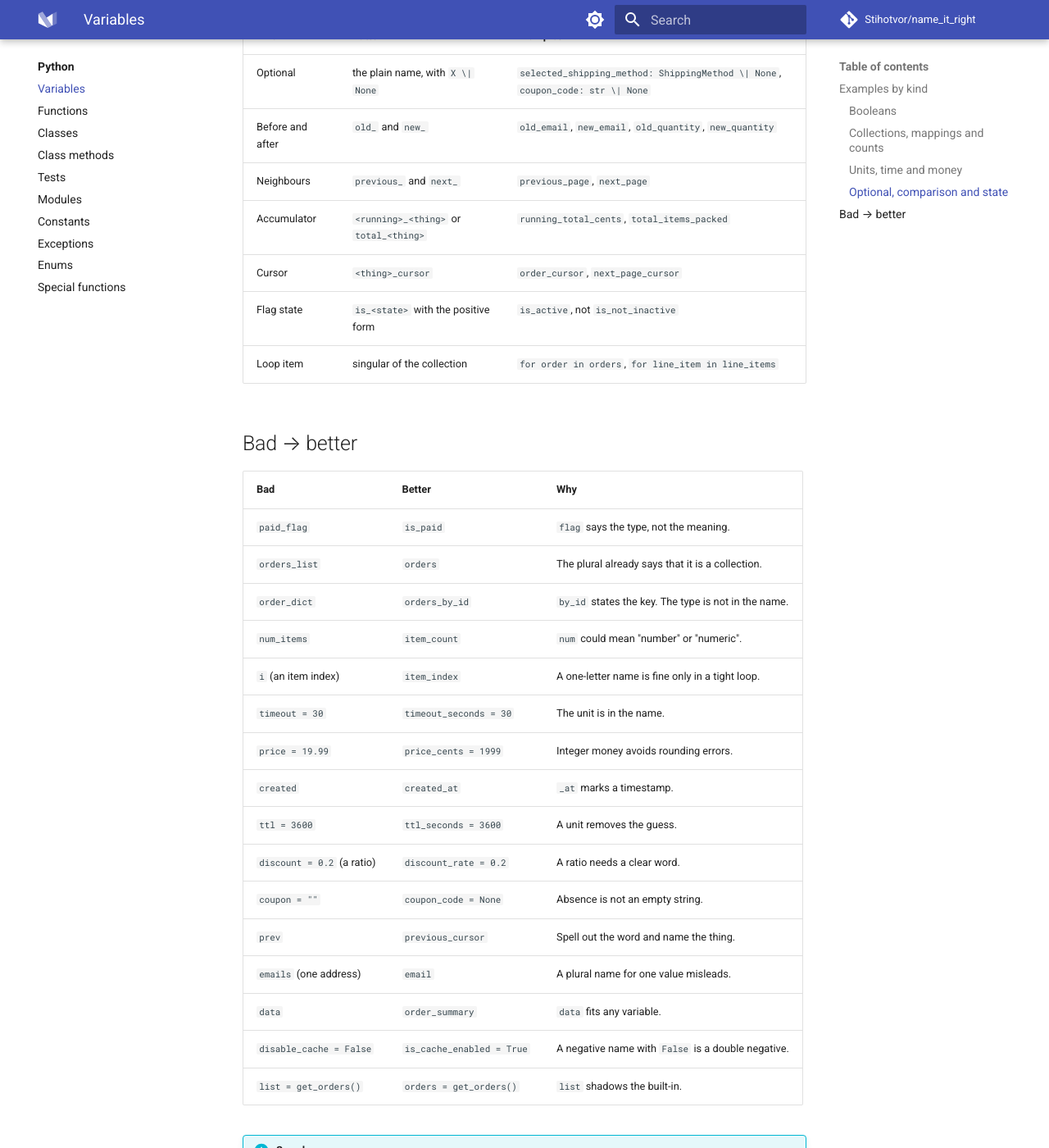
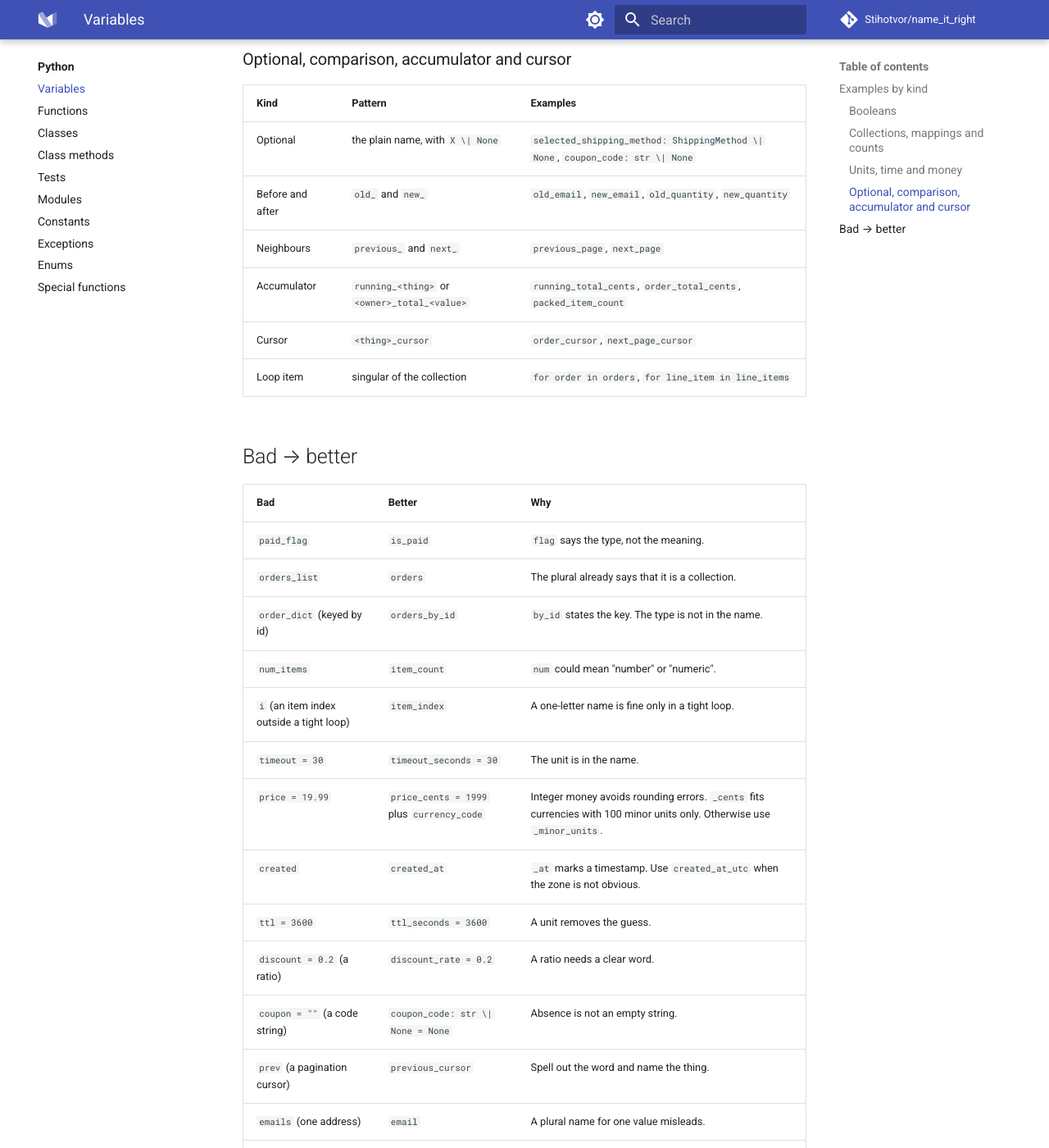
Before and after one commit to Stihotvor/name_it_right, an MkDocs documentation site: the page built from docs/python/variables.md, in a window 1280 px wide and 1400 px high, scrolled down 2769 px. Shown: the whole window at 82% size. Built offline with MkDocs 1.6.1 and Material for MkDocs 9.7.7, drawn with Linux system fonts in a browser that asks for light colours; comment, search, counter and statistics services are not loaded; some of the changed text lies outside the part shown.

Commit message:
docs(08): fix review findings in Python variables
Co-Authored-By: Claude Sonnet 5.5 <noreply@anthropic.com>

```diff
--- a/docs/python/variables.md
+++ b/docs/python/variables.md
@@ -1,10 +1,10 @@
 !!! success "General patterns"
 
     - Booleans should start with `is_`, `has_`, `should_`: `has_completed`, `is_ready`, `should_retry`
-    - Use plural nouns for collections: `users = []`, `pending_orders = {}`, `active_sessions = set()`
+    - Use plural nouns for collections: `users = []`, `pending_orders_by_id = {}`, `active_sessions = set()`
     - Include metric units in the name: `delay_seconds`, `velocity_meters`, `timeout_ms`, `buffer_size_kb`
-    - Use `_count`, `_index`, `_total` suffixes for numeric counters: `retry_count`, `page_index`, `order_total`
-    - Use `previous_` / `next_` for paired state variables: `previous_cursor`, `next_offset`
+    - Use `_count` and `_index` for counters: `retry_count`, `page_index`. Use `_total_<unit>` for sums: `order_total_cents`
+    - Use `previous_` / `next_` for paired state variables: `previous_cursor`, `next_cursor`
     - Use `new_` / `old_` for before-and-after comparison: `new_email`, `old_email`
     - Type-annotate all variables, especially when the type is not obvious from the value
     - Name negative booleans as the positive condition to avoid double negatives: `is_empty` not `is_not_empty`
@@ -22,7 +22,7 @@
 !!! tip "Useful tips"
 
     - Use `i`, `j`, `k` as loop counters — this is the only acceptable exception to the one-letter rule and only inside tight loop scopes
-    - For short-lived scope variables, add a `_tmp` or `_buf` suffix: `parsed_tmp`, `serialized_buf`
+    - For short-lived scope variables, name the value by its meaning: `parsed_order`, `serialized_payload`
     - In list/dict comprehensions, prefer descriptive names for the iteration variable: `(user for user in users if user.is_active)` not `(x for x in xs if x.is_active)`
     - Use `_` as a throwaway variable name when the value is intentionally unused: `_, status = result`
     - Align variable names with the domain language from the spec or product requirements
@@ -45,7 +45,7 @@ The tables below show one naming pattern for each kind of variable. The examples
 
 | Kind | Pattern | Examples |
 |---|---|---|
-| State | `is_<state>` | `is_paid`, `is_cart_empty`, `is_guest` |
+| State (use the positive form) | `is_<state>` | `is_paid`, `is_cart_empty`, `is_active` (not `is_not_inactive`) |
 | Ownership | `has_<thing>` | `has_discount`, `has_gift_wrap`, `has_saved_card` |
 | Ability | `can_<action>` | `can_cancel`, `can_refund`, `can_ship_express` |
 | Decision | `should_<action>` | `should_retry`, `should_send_receipt`, `should_notify_customer` |
@@ -72,20 +72,19 @@ The tables below show one naming pattern for each kind of variable. The examples
 | Duration | `<thing>_<unit>` | `timeout_seconds`, `retry_delay_ms`, `session_ttl_seconds` |
 | Size | `<thing>_<unit>` | `file_size_bytes`, `package_weight_grams`, `buffer_size_kb` |
 | Timestamp | `<event>_at` | `paid_at`, `shipped_at`, `expires_at` |
-| Date | `<event>_on` | `delivered_on`, `birth_date` |
-| Money | `<thing>_cents` plus `currency_code` | `total_cents`, `tax_cents`, `currency_code` |
+| Date | `<event>_on` or `<thing>_date` | `delivered_on`, `birth_date` |
+| Money | `<owner>_<value>_cents` plus `currency_code` | `order_total_cents`, `tax_cents`, `currency_code` |
 | Ratio | `<thing>_rate` | `discount_rate`, `tax_rate`, `error_rate` |
 
-### Optional, comparison and state
+### Optional, comparison, accumulator and cursor
 
 | Kind | Pattern | Examples |
 |---|---|---|
 | Optional | the plain name, with `X \| None` | `selected_shipping_method: ShippingMethod \| None`, `coupon_code: str \| None` |
 | Before and after | `old_` and `new_` | `old_email`, `new_email`, `old_quantity`, `new_quantity` |
 | Neighbours | `previous_` and `next_` | `previous_page`, `next_page` |
-| Accumulator | `<running>_<thing>` or `total_<thing>` | `running_total_cents`, `total_items_packed` |
+| Accumulator | `running_<thing>` or `<owner>_total_<value>` | `running_total_cents`, `order_total_cents`, `packed_item_count` |
 | Cursor | `<thing>_cursor` | `order_cursor`, `next_page_cursor` |
-| Flag state | `is_<state>` with the positive form | `is_active`, not `is_not_inactive` |
 | Loop item | singular of the collection | `for order in orders`, `for line_item in line_items` |
 
 ## Bad → better
@@ -94,20 +93,25 @@ The tables below show one naming pattern for each kind of variable. The examples
 |---|---|---|
 | `paid_flag` | `is_paid` | `flag` says the type, not the meaning. |
 | `orders_list` | `orders` | The plural already says that it is a collection. |
-| `order_dict` | `orders_by_id` | `by_id` states the key. The type is not in the name. |
+| `order_dict` (keyed by id) | `orders_by_id` | `by_id` states the key. The type is not in the name. |
 | `num_items` | `item_count` | `num` could mean "number" or "numeric". |
-| `i` (an item index) | `item_index` | A one-letter name is fine only in a tight loop. |
+| `i` (an item index outside a tight loop) | `item_index` | A one-letter name is fine only in a tight loop. |
 | `timeout = 30` | `timeout_seconds = 30` | The unit is in the name. |
-| `price = 19.99` | `price_cents = 1999` | Integer money avoids rounding errors. |
-| `created` | `created_at` | `_at` marks a timestamp. |
+| `price = 19.99` | `price_cents = 1999` plus `currency_code` | Integer money avoids rounding errors. `_cents` fits currencies with 100 minor units only. Otherwise use `_minor_units`. |
+| `created` | `created_at` | `_at` marks a timestamp. Use `created_at_utc` when the zone is not obvious. |
 | `ttl = 3600` | `ttl_seconds = 3600` | A unit removes the guess. |
 | `discount = 0.2` (a ratio) | `discount_rate = 0.2` | A ratio needs a clear word. |
-| `coupon = ""` | `coupon_code = None` | Absence is not an empty string. |
-| `prev` | `previous_cursor` | Spell out the word and name the thing. |
+| `coupon = ""` (a code string) | `coupon_code: str \| None = None` | Absence is not an empty string. |
+| `prev` (a pagination cursor) | `previous_cursor` | Spell out the word and name the thing. |
 | `emails` (one address) | `email` | A plural name for one value misleads. |
-| `data` | `order_summary` | `data` fits any variable. |
+| `data` (if it holds an order summary) | `order_summary` | `data` fits any variable. |
 | `disable_cache = False` | `is_cache_enabled = True` | A negative name with `False` is a double negative. |
 | `list = get_orders()` | `orders = get_orders()` | `list` shadows the built-in. |
+
+!!! note "Notes"
+
+    - `X | None` needs Python 3.10 or later. Before that, use `Optional[X]`.
+    - Omit the unit when the type carries it: a `timedelta` named `timeout`, not `timeout_seconds`.
 
 !!! info "See also"
 
```
